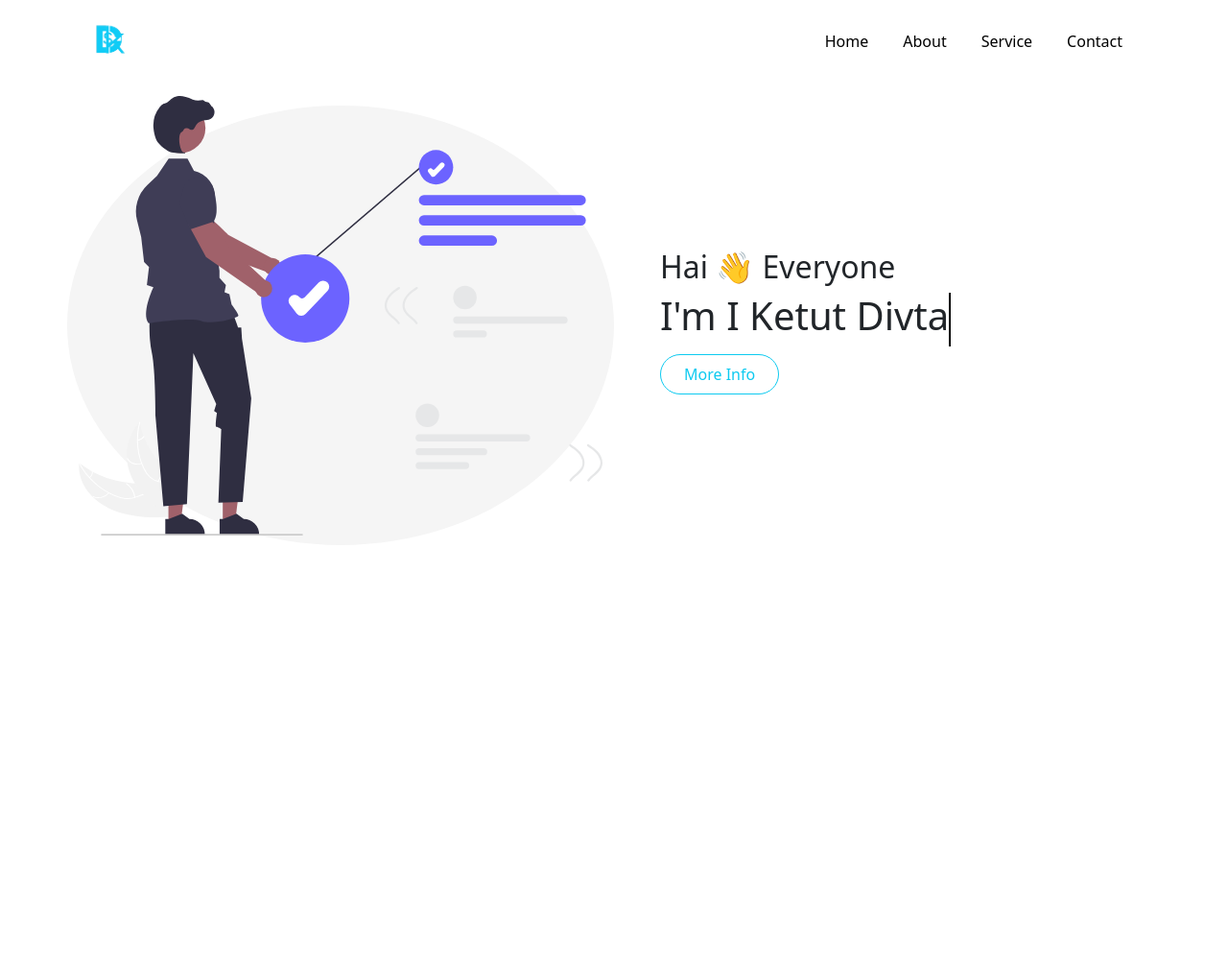
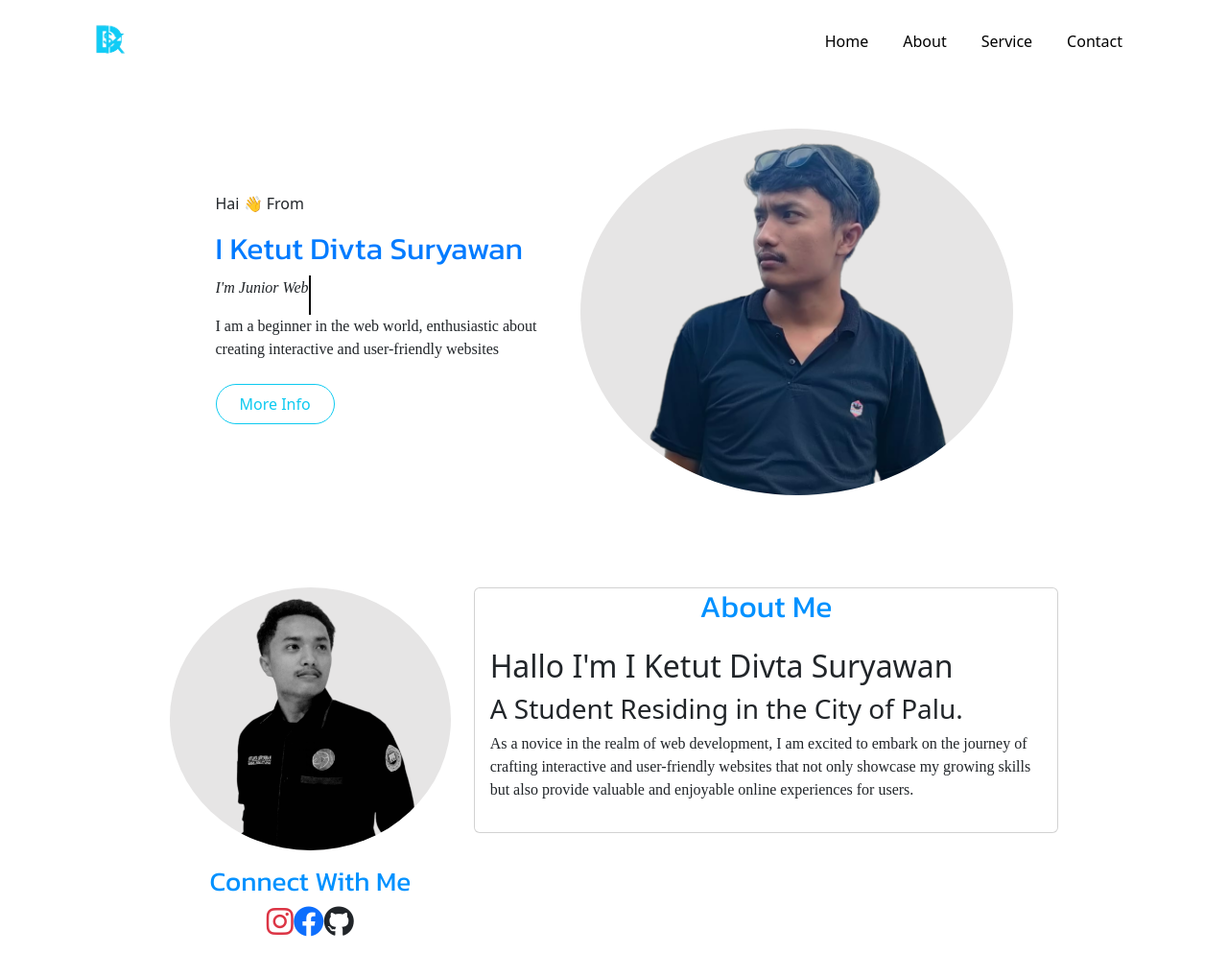
Before and after one commit to Divta-Suryawan/Divta-Suryawan.github.io, a plain HTML site: page index.html in a window 1280 px wide. Shown: the whole page at 96% size. Before the commit the page ends 800 px from the top, so only its background shows below. Drawn offline with nearby package versions, Linux system fonts and the light colour scheme.

Commit message:
update about

```diff
--- a/css/style.css
+++ b/css/style.css
@@ -47,14 +47,23 @@
   border-right: 0.15em solid #000;
   /* Simulasi cursor blinking */
 }
-
+.title-home {
+  font-family: "Kanit", sans-serif;
+  font-size: xx-large;
+  font-style: normal;
+  color: #007bff;
+}
 #typing-text {
   display: inline-block;
+  font-family: "Popins";
+  font-style: italic;
 }
 
-.hero-img {
-  background-color: #f5f5f5;
-  border-radius: 50%;
+.bg-home {
+  background-color: #e6e5e5;
+}
+.intro-junior {
+  font-family: "popins";
 }
 
 @keyframes moveUpDown {
@@ -68,6 +77,12 @@
   }
 }
 
-.moveUpDown {
-  animation: moveUpDown 2s infinite;
+/* about */
+.img-about {
+  background-color: #e6e5e5;
 }
+.title-about {
+  font-family: "kanit";
+  font-style: inherit;
+  color: #0091ff;
+}
--- a/index.html
+++ b/index.html
@@ -4,13 +4,25 @@
 <head>
   <meta charset="UTF-8">
   <meta name="viewport" content="width=device-width, initial-scale=1.0">
-  <title>Navbar with Logo and Menu</title>
+  <title>My Portofolio</title>
   <link href="https://cdn.jsdelivr.net/npm/bootstrap@5.3.0/dist/css/bootstrap.min.css" rel="stylesheet">
+  <link rel="stylesheet" href="https://cdn.jsdelivr.net/npm/aos@2.3.4/dist/aos.css">
+  <link rel="preconnect" href="https://fonts.googleapis.com">
+  <link rel="preconnect" href="https://fonts.gstatic.com" crossorigin>
+  <link
+    href="https://fonts.googleapis.com/css2?family=Inter:wght@200;400;600;700;900&family=Montserrat:wght@100&family=Poppins:ital,wght@0,100;0,300;0,500;1,300&display=swap"
+    rel="stylesheet">
   <link rel="stylesheet" href="./css/style.css">
-
+  <style>
+    @import url('https://fonts.googleapis.com/css2?family=Inter:wght@200;400;600;700;900&family=Kanit&family=Montserrat:wght@100&family=Poppins:ital,wght@0,100;0,300;0,500;1,300&display=swap');
+  </style>
+  <link rel="stylesheet" href="https://cdnjs.cloudflare.com/ajax/libs/font-awesome/6.4.0/css/all.min.css"
+    integrity="sha512-iecdLmaskl7CVkqkXNQ/ZH/XLlvWZOJyj7Yy7tcenmpD1ypASozpmT/E0iPtmFIB46ZmdtAc9eNBvH0H/ZpiBw=="
+    crossorigin="anonymous" referrerpolicy="no-referrer" />
 </head>
 
 <body>
+  <!-- navbar -->
   <nav class="navbar navbar-expand-lg">
     <div class="container">
       <a class="navbar-brand " href="#">
@@ -38,27 +50,95 @@
       </div>
     </div>
   </nav>
-
+  <!-- akhir navbar -->
+  <!-- content -->
+  <main class="content">
+    <!-- home -->
     <section>
       <div class="container">
-      <div class="row pt-4">
-        <div class="col-lg-6 hero-img d-flex flex-column justify-content-center align-items-center">
-          <img src="./img/home.svg" class="img-fluid animated moveUpDown" width="800" height="800" alt="">
+        <div class="row pt-5 justify-content-center">
+          <div class="col-md-4 d-flex flex-column justify-content-center align-items-start" data-aos="zoom-in"
+            data-aos-duration="1000">
+            <p class="text-hai">Hai 👋 From</p>
+            <h1 class="title-home">I Ketut Divta Suryawan </h1>
+            <div id="typing-container">
+              <p id="typing-text"></p>
             </div>
-        <div class="col-lg-6 p-5 d-flex flex-column justify-content-center align-items-start">
-          <h2>Hai 👋 Everyone </h2>
-          <div id="typing-container">
-            <h1 id="typing-text"></h1>
+            <p class="intro-junior">
+              I am a beginner in the web world, enthusiastic about creating interactive and user-friendly websites
+            </p>
+            <div class="py-2">
+              <a href="#about" class="btn btn-outline-info rounded-5 px-4 py-2">More Info</a>
             </div>
-          <div class="py-2">
-            <a href="#about" class="btn btn-outline-info  rounded-5 px-4 py-2 ">More Info</a>
+          </div>
+
+          <div class="col-md-5 d-flex justify-content-center align-items-center" data-aos="fade-left">
+            <div class="bg-home rounded-circle">
+              <img src="./img/bg-home.png" class="img-fluid rounded-circle" alt="">
+            </div>
+          </div>
+        </div>
+      </div>
+    </section>
+
+    <!-- end home -->
+    <!-- about -->
+    <section class="pt-5">
+      <div class="container pt-5">
+        <div class="row justify-content-center">
+          <div class="col-md-10">
+            <div class="">
+              <div class="row no-gutters">
+                <div class="col-md-4 text-center">
+                  <img src="./img/about.png" class="card-img img-fluid rounded-circle  img-about" alt="...">
+                  <div class="d-flex flex-column align-items-center mt-3">
+                    <h3 class="title-about">Connect With Me</h3>
+                    <div class="d-flex">
+                      <ul class="list-unstyled d-flex">
+                        <li class="mr-3"><a href=""><i class="fab fa-instagram text-danger fa-2x"></i></a></li>
+                        <li class="mr-3"><a href=""><i class="fab fa-facebook text-primary fa-2x"></i></a></li>
+                        <li class="mr-3"><a href=""><i class="fab fa-github text-dark fa-2x"></i></a></li>
+                      </ul>
+                    </div>
+                  </div>
+                </div>
+
+                <div class="col-md-8">
+                  <div class="card">
+                    <h2 class="card-title title-about" align="center">About Me</h2>
+                    <div class="card-body">
+                      <div>
+                        <h2>Hallo I'm I Ketut Divta Suryawan</h2>
+                        <h3>A Student Residing in the City of Palu.</h3>
+                      </div>
+                      <div>
+                        <p class="intro-junior">As a novice in the realm of web development, I am excited to embark on
+                          the journey
+                          of crafting interactive and
+                          user-friendly websites that not only showcase my growing skills but also provide valuable and
+                          enjoyable
+                          online
+                          experiences for users.</p>
+                      </div>
+                    </div>
+
+                  </div>
+                </div>
+              </div>
             </div>
 
           </div>
         </div>
       </div>
     </section>
+
+    <!-- end about -->
+  </main>
   <script src="https://cdn.jsdelivr.net/npm/bootstrap@5.3.0/dist/js/bootstrap.bundle.min.js"></script>
+  <script src="https://cdn.jsdelivr.net/npm/aos@2.3.4/dist/aos.js"></script>
+  <script>
+    AOS.init();
+  </script>
   <script src="./js/main.js"></script>
 </body>
 
--- a/js/main.js
+++ b/js/main.js
@@ -1,6 +1,6 @@
 // text in home
 const typingText = document.getElementById('typing-text');
-const texts = ["I'm I Ketut Divta Suryawan", "I'm Junior Web Developer 😃"];
+const texts = ["I'm Junior Web Developer 😃"];
 let textIndex = 0;
 let charIndex = 0;
 let isErasing = false;
@@ -31,6 +31,4 @@ function typeText() {
         }
     }
 }
-
-// Start typing animation when the page loads
 typeText();
```
Also changed, not shown: img/about-img.svg (added), img/about.png (added), img/bg-home.png (added), img/people-2.webp (added). Lines whose indentation alone changed are shown as unchanged.
